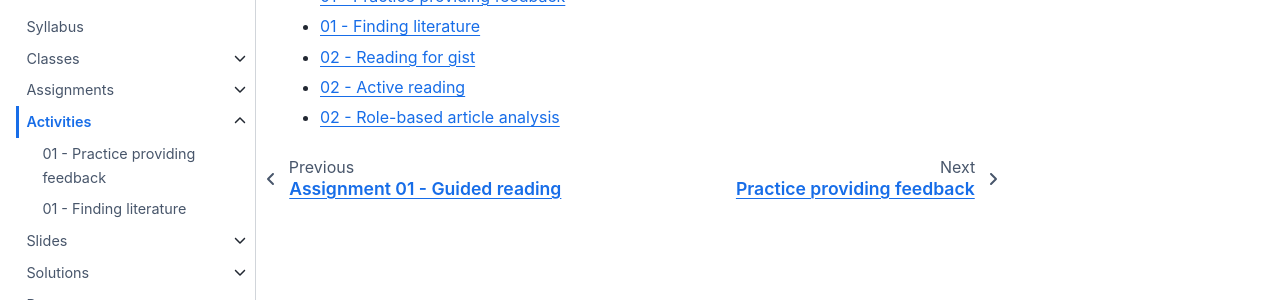
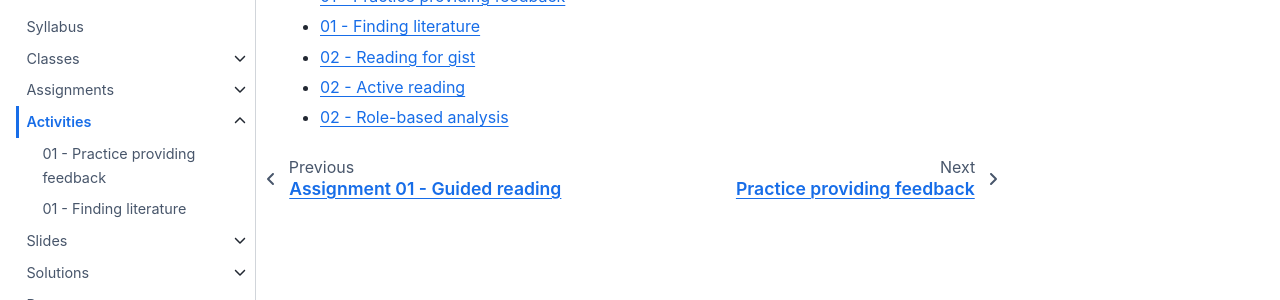
Before and after one commit to oasci/pitt-biosc1630-2023f, a Jupyter Book: the page built from book/activities/index.md, in a window 1280 px wide. Shown: the part 152-452 px from the top of the page. Built offline with Jupyter Book 1.0.4 settings and Sphinx 7.4.7 and the Sphinx Book theme 1.1.4, drawn with Linux system fonts in a browser that asks for light colours; pages that are not in the unit, such as notebooks, are missing from menus; part of the change alters nothing that is shown.

```diff
--- a/book/_toc.yml
+++ b/book/_toc.yml
@@ -22,6 +22,22 @@ chapters:
         title: Class 06
       - file: classes/class-07
         title: Class 07
+      - file: classes/class-08
+        title: Class 08
+      - file: classes/class-09
+        title: Class 09
+      - file: classes/class-10
+        title: Class 10
+      - file: classes/class-11
+        title: Class 11
+      - file: classes/class-12
+        title: Class 12
+      - file: classes/class-13
+        title: Class 13
+      - file: classes/class-14
+        title: Class 14
+      - file: classes/class-15
+        title: Class 15
   - file: assignments/index
     sections:
       - file: assignments/assignment-01
@@ -38,7 +54,7 @@ chapters:
         title: 02 - Reading for gist
       - file: activities/04-activity-active-reading
         title: 02 - Active reading
-      - file: activities/05-activity-role-based-article-analysis
+      - file: activities/05-activity-role-based-analysis
         title: 02 - Role-based article analysis
   - file: slides/index
     sections:
--- a/book/activities/index.md
+++ b/book/activities/index.md
@@ -4,4 +4,4 @@
 - [01 - Finding literature](activity:lit-search)
 - [02 - Reading for gist](activity:read-for-gist)
 - [02 - Active reading](activity:active-reading)
-- [02 - Role-based article analysis](activity:role-based-article-analysis)
+- [02 - Role-based analysis](activity:role-based-analysis)
```
Also changed, not shown: 13 other files.
